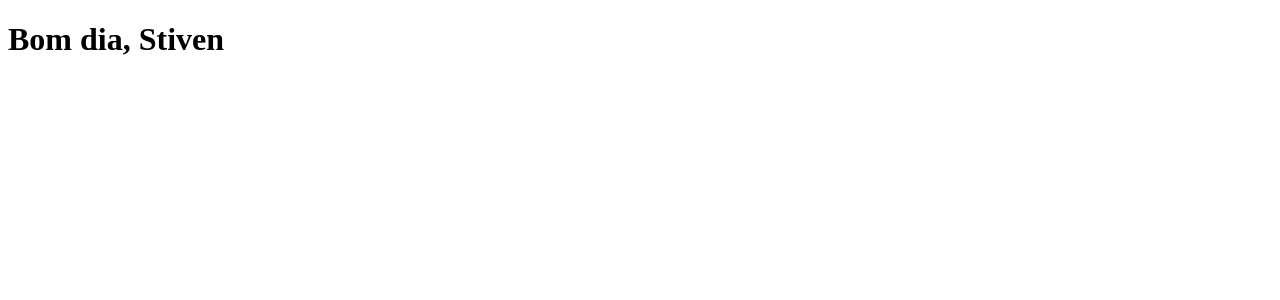
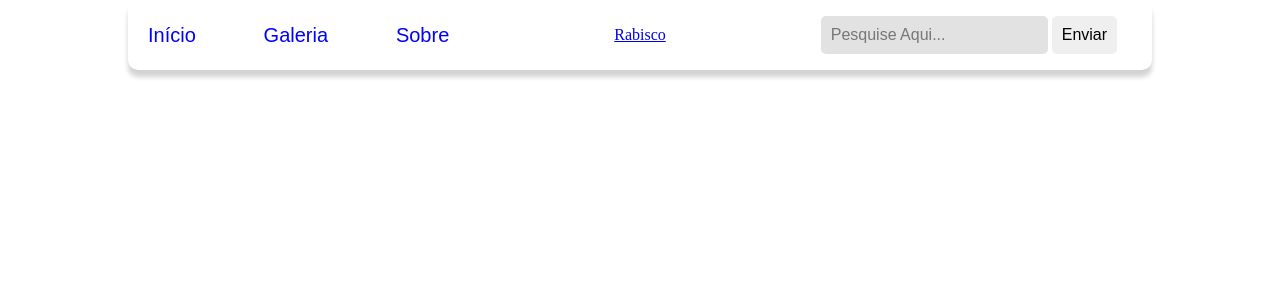
Before and after one commit to araujorafael9201/rabisco-galeria, a PHP site: page / in a window 1280 px wide. Shown: the top 300 px of the page. Run offline with PHP 8.4, Linux system fonts and the light colour scheme.

Commit message:
Início do Header

```diff
--- a/index.php
+++ b/index.php
@@ -4,9 +4,39 @@
     <meta charset="UTF-8">
     <meta http-equiv="X-UA-Compatible" content="IE=edge">
     <meta name="viewport" content="width=device-width, initial-scale=1.0">
+    <link rel="stylesheet" href="style.css">
     <title>Rabisco</title>
 </head>
 <body>
-    <h1>Bom dia, Stiven</h1>
+    <div class="container">
+        <ul class="header">
+            <div class="header-content">
+                <div class="links header-section">
+                    <li><a href="">Início</a></li>
+                    <li><a href="">Galeria</a></li>
+                    <li><a href="">Sobre</a></li>
+                </div>
+                <li class="logo header-section">
+                    <a href="/">Rabisco</a>
+                </li>
+                <div class="search header-section">
+                    <form action="">
+                        <input type="text" placeholder="Pesquise Aqui...">
+                        <input type="submit" value="Enviar">
+                    </form>
+                </div>
+            </div>
+
+            <div class="header-collapsed">
+                <a class="logo-collapsed" href="/">Rabisco</a>
+                <button onclick="toggleContent()" class="collapsable-control">
+                    <img src="static/img/collapse.svg" alt="">
+                </button>
+            </div>
+
+        </ul>
+    </div>
+
+    <script src="main.js"></script>
 </body>
 </html>
--- /dev/null
+++ b/main.js
@@ -0,0 +1,18 @@
+const headerContent = document.querySelector('.header-content')
+const logoCollapsed = document.querySelector('.logo-collapsed')
+const linksDiv = document.querySelector('.links')
+
+function toggleContent() {
+    if (headerContent.style.display != 'flex') {
+        headerContent.style.display = 'flex'
+        headerContent.style.flexDirection = 'column'
+
+        linksDiv.style.flexDirection = 'column'
+
+        logoCollapsed.style.display = 'none'
+    } else {
+        headerContent.style.display = 'none'
+
+        logoCollapsed.style.display = 'block'
+    }
+}
--- /dev/null
+++ b/style.css
@@ -0,0 +1,94 @@
+* {
+    padding: 0;
+    margin: 0;
+    box-sizing: border-box;
+    border: none;
+    outline: none;
+}
+
+.container {
+    display: flex;
+    align-items: center;
+    justify-content: center;
+}
+
+.header {
+    list-style-type: none;
+    width: 80%;
+    background-color: white;
+    padding: 10px 10px 10px 10px;
+    box-shadow: 0px 7px 5px lightgrey;
+    border-radius: 10px;
+    transition: 0.2s ease-out;
+}
+
+.header-content {
+    display: flex;
+    justify-content: space-between;
+    align-items: center;
+    flex-direction: row;
+}
+
+.header-section {
+    flex-basis: 32%;
+}
+
+.links {
+    display: flex;
+    flex-direction: row;
+    justify-content: space-between;
+}
+
+.links li {
+    display: flex;
+    align-items: center;
+    justify-content: center;
+    padding: 10px;
+    height: 50px;
+    font-family: Arial, Helvetica, sans-serif;
+    font-size: 20px;
+    border-radius: 10px;
+}
+
+.links li a {
+    display: block;
+    text-decoration: none;
+    color: blue;
+}
+
+.logo {
+    display: flex;
+    align-items: center;
+    justify-content: center;
+}
+
+.search input {
+    padding: 10px;
+    border-radius: 5px;
+    font-size: medium;
+}
+
+.search input[type=text] {
+    background-color: rgb(226, 226, 226);
+    color: rgb(119, 119, 119);
+}
+
+.search input[type=text]::placeholder {
+    color: rgb(119, 119, 119);
+}
+
+.header-collapsed {
+    display: none;
+    align-items: center;
+    justify-content: space-between;
+}
+
+@media (max-width: 900px) {
+    .header-collapsed {
+        display: flex;
+    }
+
+    .header-content {
+        display: none;
+    }
+}
```
Also changed, not shown: static/img/collapse.svg (added).
